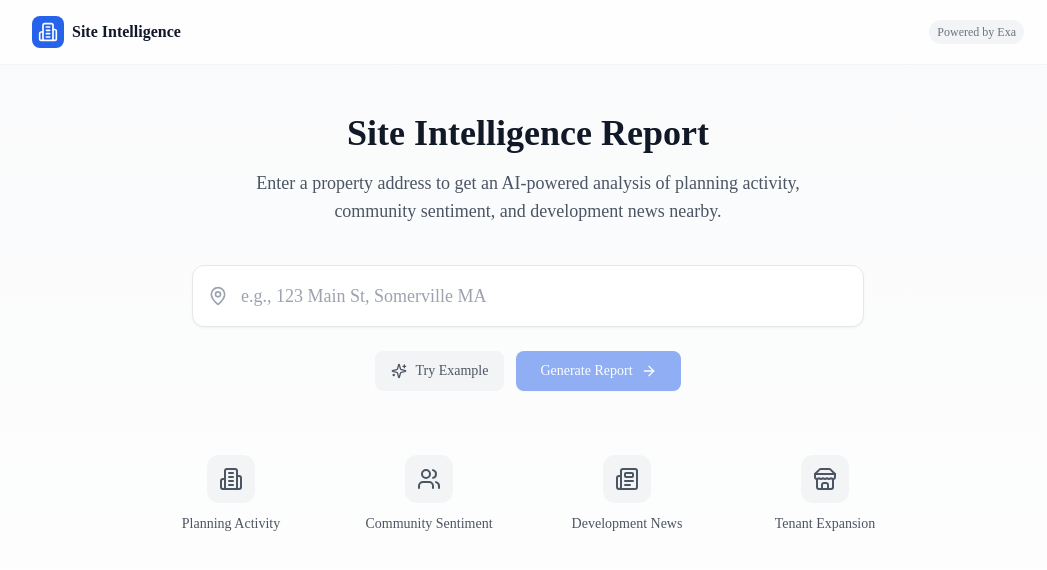
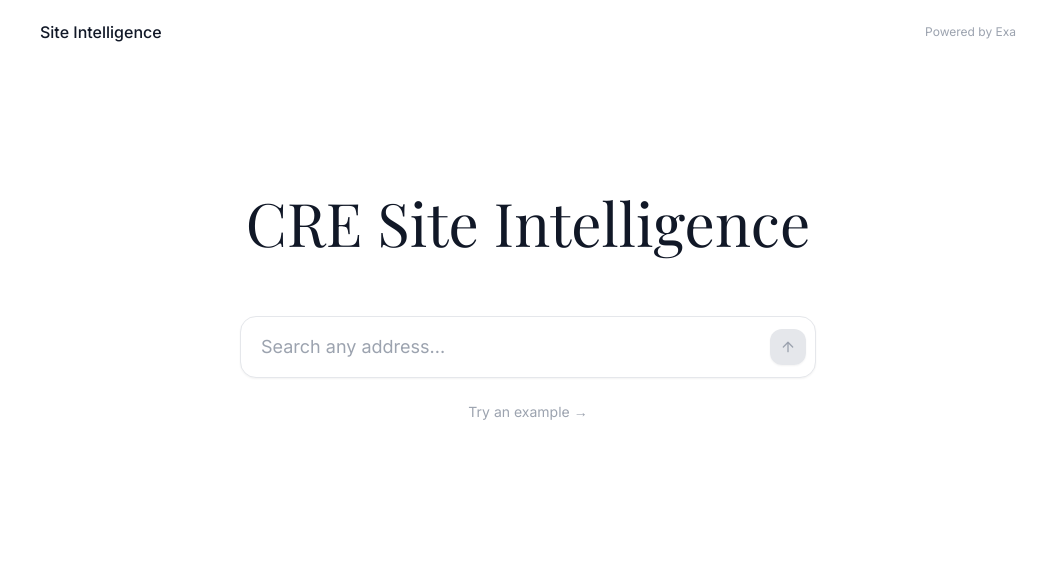
Before and after one commit to MiloMargolis/Exa-Site-Intelligence-for-CRE, a Next.js app: page / in a window 1280 px wide. Shown: the top 570 px of the page, without its empty margins (112-1159 px from the left). Built offline with nearby package versions, Linux system fonts and the light colour scheme.

Commit message:
updating UI more simplistic

```diff
--- a/app/globals.css
+++ b/app/globals.css
@@ -1,10 +1,12 @@
+@import url('https://fonts.googleapis.com/css2?family=Playfair+Display:wght@400;500;600;700&family=Inter:wght@400;500;600&display=swap');
+
 @tailwind base;
 @tailwind components;
 @tailwind utilities;
 
 :root {
   --foreground: #0a0a0a;
-  --background: #fafafa;
+  --background: #ffffff;
   --accent: #2563eb;
   --accent-hover: #1d4ed8;
   --border: #e5e7eb;
@@ -14,7 +16,12 @@
 body {
   color: var(--foreground);
   background: var(--background);
+  font-family: 'Inter', system-ui, sans-serif;
   font-feature-settings: "rlig" 1, "calt" 1;
+}
+
+.font-serif {
+  font-family: 'Playfair Display', Georgia, serif;
 }
 
 @layer utilities {
--- a/app/page.tsx
+++ b/app/page.tsx
@@ -71,10 +71,10 @@ function ResultsView({
     <div>
       {/* Results Header */}
       <div className="text-center mb-10">
-        <h2 className="text-2xl font-bold text-gray-900 mb-2">
+        <h2 className="text-3xl font-serif font-semibold text-gray-900 mb-2">
           Intelligence Report
         </h2>
-        <p className="text-gray-600">{address}</p>
+        <p className="text-gray-500">{address}</p>
       </div>
 
       {/* Report Sections */}
@@ -106,17 +106,17 @@ function ResultsView({
       </div>
 
       {/* Footer */}
-      <div className="bg-gray-50 rounded-xl p-6 text-center border border-gray-100">
-        <div className="flex items-center justify-center gap-2 text-gray-600 mb-4">
-          <Clock className="w-5 h-5" />
+      <div className="rounded-xl p-6 text-center border border-gray-100">
+        <div className="flex items-center justify-center gap-2 text-gray-500 mb-4">
+          <Clock className="w-4 h-4" />
           <span className="text-sm">
-            This report would typically take <strong>4-6 hours</strong> of manual research
+            This report would typically take <strong className="text-gray-700">4-6 hours</strong> of manual research
           </span>
         </div>
         <button
           onClick={onReset}
           className="inline-flex items-center gap-2 px-5 py-2.5 text-sm font-medium
-                     text-blue-600 bg-blue-50 rounded-lg hover:bg-blue-100 transition-colors"
+                     text-blue-600 hover:text-blue-700 transition-colors"
         >
           <RotateCcw className="w-4 h-4" />
           Search Another Address
@@ -176,33 +176,24 @@ export default function Home() {
   };
 
   return (
-    <main className="min-h-screen bg-gradient-to-b from-gray-50 to-white">
+    <main className="min-h-screen bg-white">
       {/* Header */}
-      <header className="border-b border-gray-100 bg-white/80 backdrop-blur-sm sticky top-0 z-10">
-        <div className="max-w-5xl mx-auto px-4 py-4 flex items-center justify-between">
-          <div className="flex items-center gap-2">
-            <div className="w-8 h-8 bg-blue-600 rounded-lg flex items-center justify-center">
-              <Building2 className="w-5 h-5 text-white" />
-            </div>
-            <span className="font-semibold text-gray-900">Site Intelligence</span>
-          </div>
-          <span className="text-xs text-gray-500 bg-gray-100 px-2 py-1 rounded-full">
+      <header className="bg-white">
+        <div className="max-w-5xl mx-auto px-6 py-5 flex items-center justify-between">
+          <span className="font-medium text-gray-900">Site Intelligence</span>
+          <span className="text-xs text-gray-400">
             Powered by Exa
           </span>
         </div>
       </header>
 
-      <div className="max-w-5xl mx-auto px-4 py-12">
+      <div className="max-w-3xl mx-auto px-4 pt-32 pb-16">
         {/* Input State */}
         {appState === 'input' && (
           <div className="text-center">
-            <h1 className="text-4xl font-bold text-gray-900 mb-4">
-              Site Intelligence Report
+            <h1 className="text-5xl md:text-6xl font-serif text-gray-900 mb-16">
+              CRE Site Intelligence
             </h1>
-            <p className="text-lg text-gray-600 mb-10 max-w-xl mx-auto">
-              Enter a property address to get an AI-powered analysis of planning activity,
-              community sentiment, and development news nearby.
-            </p>
             <AddressInput
               value={address}
               onChange={setAddress}
@@ -210,23 +201,6 @@ export default function Home() {
               onTryExample={handleTryExample}
               isLoading={false}
             />
-
-            {/* Features */}
-            <div className="mt-16 grid grid-cols-2 md:grid-cols-4 gap-6 max-w-3xl mx-auto">
-              {[
-                { icon: Building2, label: 'Planning Activity' },
-                { icon: Users, label: 'Community Sentiment' },
-                { icon: Newspaper, label: 'Development News' },
-                { icon: Store, label: 'Tenant Expansion' },
-              ].map((feature, i) => (
-                <div key={i} className="text-center">
-                  <div className="w-12 h-12 rounded-xl bg-gray-100 flex items-center justify-center mx-auto mb-2">
-                    <feature.icon className="w-6 h-6 text-gray-600" />
-                  </div>
-                  <span className="text-sm text-gray-600">{feature.label}</span>
-                </div>
-              ))}
-            </div>
           </div>
         )}
 
--- a/components/AddressInput.tsx
+++ b/components/AddressInput.tsx
@@ -1,6 +1,6 @@
 'use client';
 
-import { MapPin, Sparkles, ArrowRight, Loader2 } from 'lucide-react';
+import { ArrowUp, Loader2 } from 'lucide-react';
 
 interface AddressInputProps {
   value: string;
@@ -25,55 +25,45 @@ export default function AddressInput({
   };
 
   return (
-    <form onSubmit={handleSubmit} className="w-full max-w-2xl mx-auto">
+    <form onSubmit={handleSubmit} className="w-full max-w-xl mx-auto">
       <div className="relative">
-        <div className="absolute left-4 top-1/2 -translate-y-1/2 text-gray-400">
-          <MapPin className="w-5 h-5" />
-        </div>
         <input
           type="text"
           value={value}
           onChange={(e) => onChange(e.target.value)}
-          placeholder="e.g., 123 Main St, Somerville MA"
-          className="w-full pl-12 pr-4 py-4 text-lg border border-gray-200 rounded-xl
-                     focus:outline-none focus:ring-2 focus:ring-blue-500 focus:border-transparent
-                     bg-white shadow-sm transition-shadow hover:shadow-md"
+          placeholder="Search any address..."
+          className="w-full px-5 pr-14 py-4 text-lg border border-gray-200 rounded-2xl
+                     focus:outline-none focus:ring-2 focus:ring-blue-500/30 focus:border-blue-400
+                     bg-white shadow-sm transition-all duration-200
+                     placeholder:text-gray-400"
           disabled={isLoading}
         />
-      </div>
-
-      <div className="flex flex-col sm:flex-row items-center justify-center gap-3 mt-6">
-        <button
-          type="button"
-          onClick={onTryExample}
-          disabled={isLoading}
-          className="flex items-center gap-2 px-4 py-2.5 text-sm font-medium text-gray-600
-                     bg-gray-100 rounded-lg hover:bg-gray-200 transition-colors disabled:opacity-50"
-        >
-          <Sparkles className="w-4 h-4" />
-          Try Example
-        </button>
-
         <button
           type="submit"
           disabled={!value.trim() || isLoading}
-          className="flex items-center gap-2 px-6 py-2.5 text-sm font-medium text-white
-                     bg-blue-600 rounded-lg hover:bg-blue-700 transition-colors
-                     disabled:opacity-50 disabled:cursor-not-allowed shadow-sm"
+          className="absolute right-2.5 top-1/2 -translate-y-1/2 w-9 h-9 flex items-center justify-center
+                     bg-gradient-to-b from-blue-500 to-blue-600 text-white rounded-xl
+                     hover:from-blue-600 hover:to-blue-700 transition-all
+                     disabled:from-gray-200 disabled:to-gray-200 disabled:text-gray-400 disabled:cursor-not-allowed
+                     shadow-sm"
+          aria-label="Generate Report"
         >
           {isLoading ? (
-            <>
-              <Loader2 className="w-4 h-4 animate-spin" />
-              Generating...
-            </>
+            <Loader2 className="w-4 h-4 animate-spin" />
           ) : (
-            <>
-              Generate Report
-              <ArrowRight className="w-4 h-4" />
-            </>
+            <ArrowUp className="w-4 h-4" />
           )}
         </button>
       </div>
+
+      <button
+        type="button"
+        onClick={onTryExample}
+        disabled={isLoading}
+        className="mt-6 text-sm text-gray-400 hover:text-gray-600 transition-colors disabled:opacity-50"
+      >
+        Try an example →
+      </button>
     </form>
   );
 }
--- a/tailwind.config.ts
+++ b/tailwind.config.ts
@@ -9,7 +9,8 @@ const config: Config = {
   theme: {
     extend: {
       fontFamily: {
-        sans: ['var(--font-geist-sans)', 'system-ui', 'sans-serif'],
+        sans: ['Inter', 'system-ui', 'sans-serif'],
+        serif: ['Playfair Display', 'Georgia', 'serif'],
       },
       animation: {
         'pulse-slow': 'pulse 2s cubic-bezier(0.4, 0, 0.6, 1) infinite',
```
